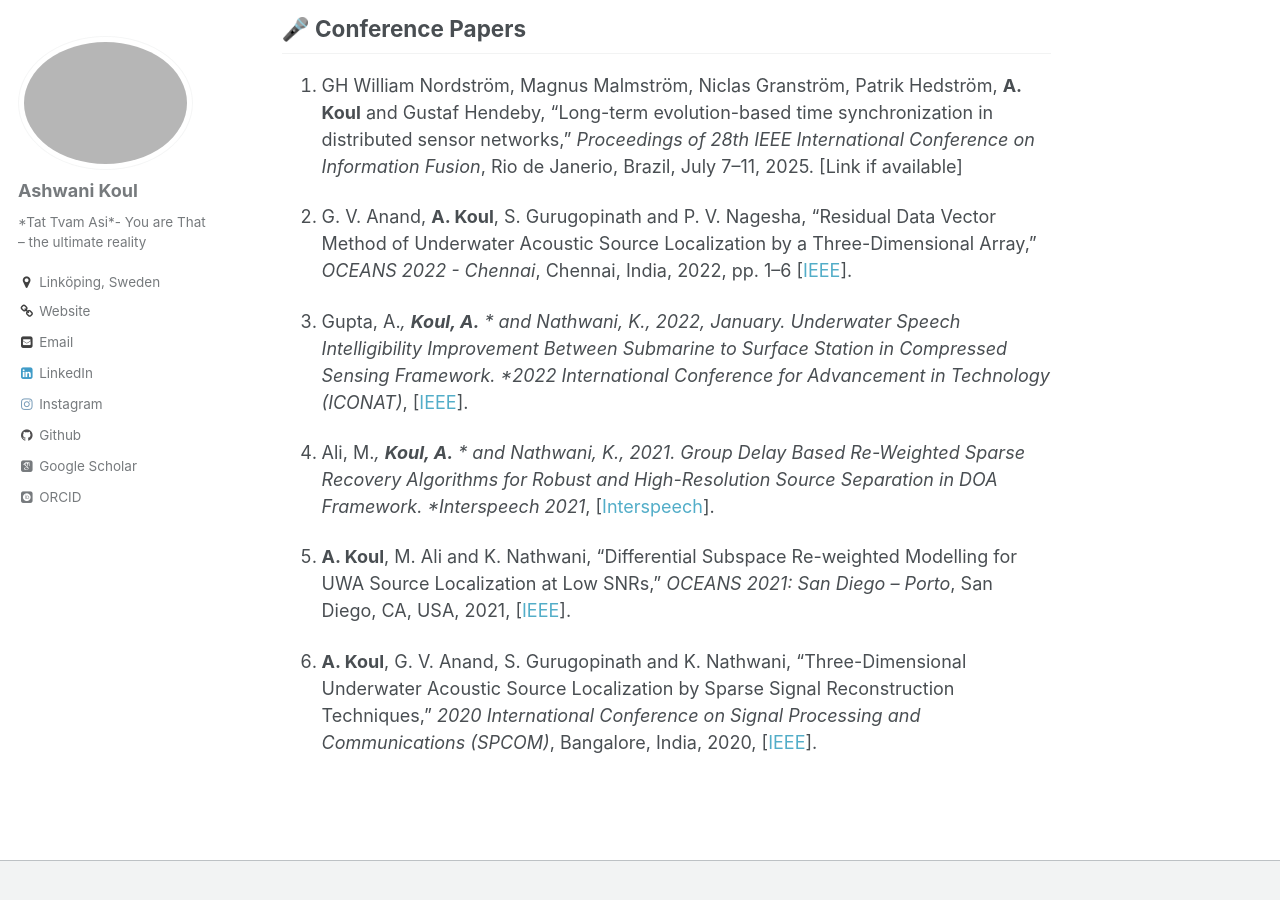
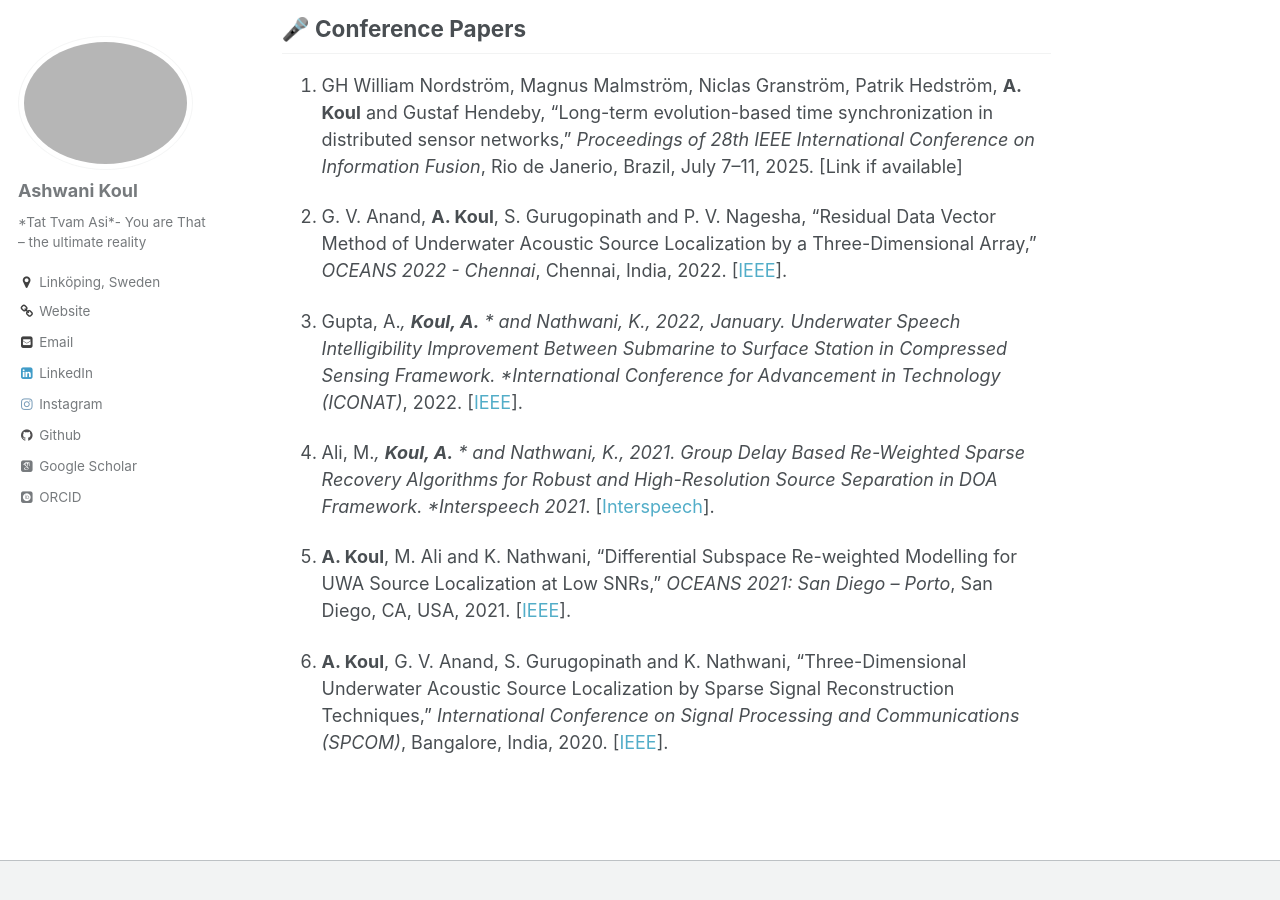
Before and after one commit to ASHKoul/ASHKoul.github.io, a Jekyll site: the page built from _pages/publications.md, in a window 1280 px wide and 900 px high, scrolled down 456 px. Built offline with Jekyll 4.4.1, drawn with Linux system fonts in a browser that asks for light colours; some web fonts are replaced.

Commit message:
Update publications.md

```diff
--- a/_pages/publications.md
+++ b/_pages/publications.md
@@ -19,12 +19,12 @@ author_profile: true
 
 1. GH William Nordström, Magnus Malmström, Niclas Granström, Patrik Hedström, **A. Koul** and Gustaf Hendeby, "Long-term evolution-based time synchronization in distributed sensor networks," *Proceedings of 28th IEEE International Conference on Information Fusion*, Rio de Janerio, Brazil, July 7–11, 2025. [Link if available]
 
-2. G. V. Anand, **A. Koul**, S. Gurugopinath and P. V. Nagesha, "Residual Data Vector Method of Underwater Acoustic Source Localization by a Three-Dimensional Array," *OCEANS 2022 - Chennai*, Chennai, India, 2022, pp. 1–6 [[IEEE](https://ieeexplore.ieee.org/document/9775269)].
+2. G. V. Anand, **A. Koul**, S. Gurugopinath and P. V. Nagesha, "Residual Data Vector Method of Underwater Acoustic Source Localization by a Three-Dimensional Array," *OCEANS 2022 - Chennai*, Chennai, India, 2022. [[IEEE](https://ieeexplore.ieee.org/document/9775269)].
 
-3. Gupta, A.*, **Koul, A.** * and Nathwani, K., 2022, January. Underwater Speech Intelligibility Improvement Between Submarine to Surface Station in Compressed Sensing Framework. *2022 International Conference for Advancement in Technology (ICONAT)*, [[IEEE](https://ieeexplore.ieee.org/document/9726099)].
+3. Gupta, A.*, **Koul, A.** * and Nathwani, K., 2022, January. Underwater Speech Intelligibility Improvement Between Submarine to Surface Station in Compressed Sensing Framework. *International Conference for Advancement in Technology (ICONAT)*, 2022. [[IEEE](https://ieeexplore.ieee.org/document/9726099)].
 
-4. Ali, M.*, **Koul, A.** * and Nathwani, K., 2021. Group Delay Based Re-Weighted Sparse Recovery Algorithms for Robust and High-Resolution Source Separation in DOA Framework. *Interspeech 2021*, [[Interspeech](https://www.isca-archive.org/interspeech_2021/ali21_interspeech.html)].
+4. Ali, M.*, **Koul, A.** * and Nathwani, K., 2021. Group Delay Based Re-Weighted Sparse Recovery Algorithms for Robust and High-Resolution Source Separation in DOA Framework. *Interspeech 2021*. [[Interspeech](https://www.isca-archive.org/interspeech_2021/ali21_interspeech.html)].
 
-5. **A. Koul**, M. Ali and K. Nathwani, "Differential Subspace Re-weighted Modelling for UWA Source Localization at Low SNRs," *OCEANS 2021: San Diego – Porto*, San Diego, CA, USA, 2021, [[IEEE](https://ieeexplore.ieee.org/document/9705716)].
+5. **A. Koul**, M. Ali and K. Nathwani, "Differential Subspace Re-weighted Modelling for UWA Source Localization at Low SNRs," *OCEANS 2021: San Diego – Porto*, San Diego, CA, USA, 2021. [[IEEE](https://ieeexplore.ieee.org/document/9705716)].
 
-6. **A. Koul**, G. V. Anand, S. Gurugopinath and K. Nathwani, "Three-Dimensional Underwater Acoustic Source Localization by Sparse Signal Reconstruction Techniques," *2020 International Conference on Signal Processing and Communications (SPCOM)*, Bangalore, India, 2020, [[IEEE](https://ieeexplore.ieee.org/document/9179579)].
+6. **A. Koul**, G. V. Anand, S. Gurugopinath and K. Nathwani, "Three-Dimensional Underwater Acoustic Source Localization by Sparse Signal Reconstruction Techniques," *International Conference on Signal Processing and Communications (SPCOM)*, Bangalore, India, 2020. [[IEEE](https://ieeexplore.ieee.org/document/9179579)].
```
